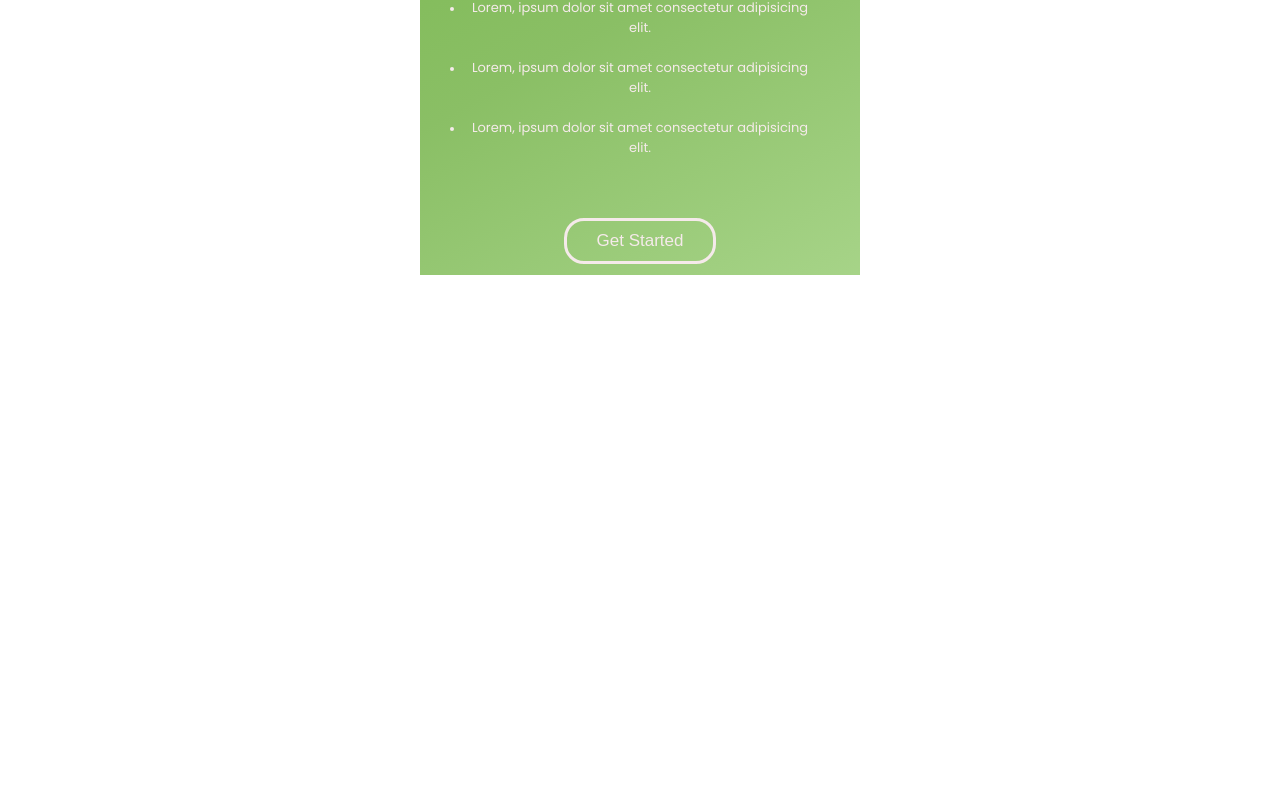
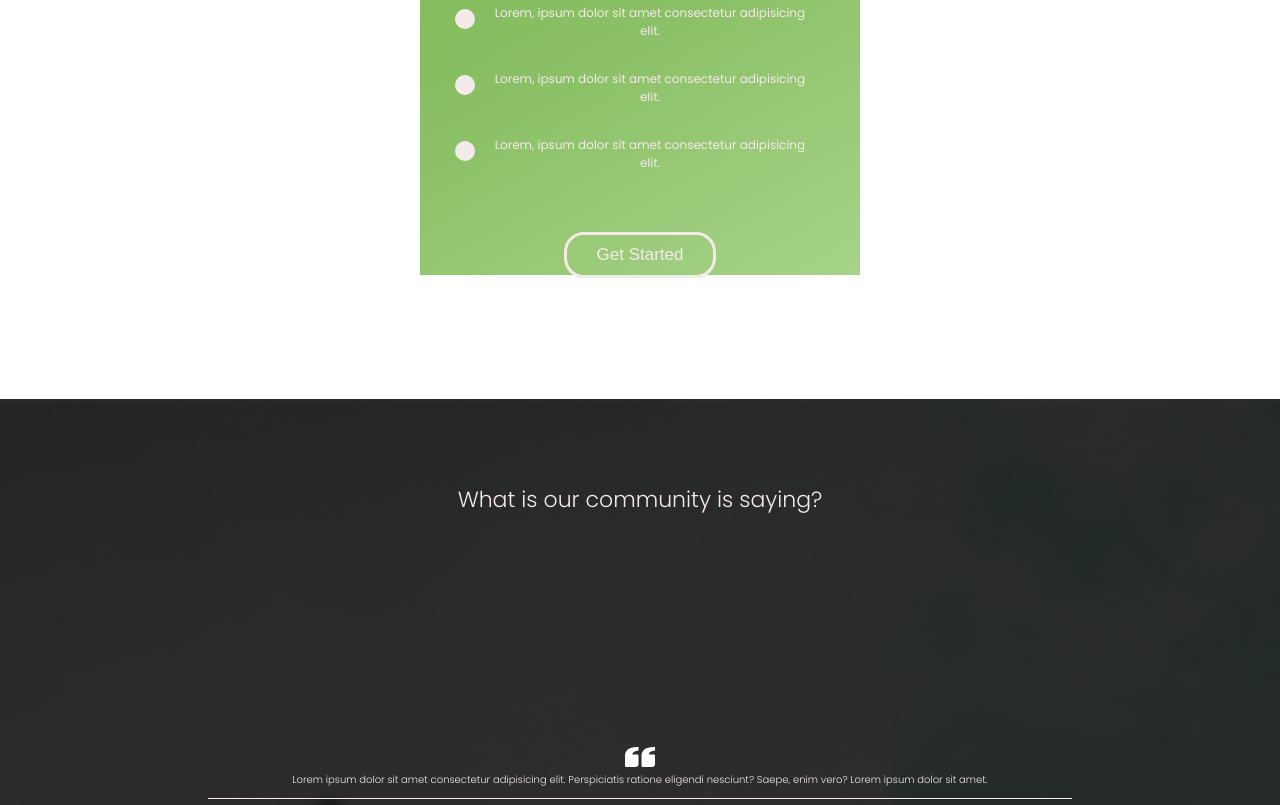
Before and after one commit to David-Henery4/Languisa, a website built with Parcel: page index.html in a window 1280 px wide. Shown: the part 3835-4640 px from the top of the page. Before the commit the page ends 4234 px from the top, so only its background shows below. Built offline with nearby package versions, Linux system fonts and the light colour scheme.

Commit message:
testimonial-setup

```diff
--- a/Sass/components/_card.scss
+++ b/Sass/components/_card.scss
@@ -1,55 +1,69 @@
-.card{
+.card {
   // background-color: green;
   height: 60rem;
   width: 100%;
-    position: relative;
   max-width: 440px;
   background-repeat: no-repeat;
   background-size: cover;
   color: $almost-white;
   // margin: 0 auto;
-    &__content{
+  &__content {
     width: 100%;
     height: 100%;
     padding: 15% 10% 5%;
   }
-    &__title{
+  &__title {
     font-weight: 300;
     font-size: 2.5rem;
   }
-    &__price{
+  &__price {
     font-size: 2.2rem;
     font-weight: 300;
   }
-    &__underline{
+  &__underline {
     height: 0.1rem;
     width: 75%;
     background-color: $almost-white;
-        text-align: center;
+    // text-align: center;
     margin: 1rem auto;
   }
-    &__list{
+  &__list {
     margin: 6rem 0;
-        &--item{
-            p{
-                font-size: 1.3rem;
+    list-style-position: inside;
+    &--item {
+      list-style-type: none;
+      position: relative;
+      margin-left: 2rem;
+      font-size: 1.2rem;
+      p {
+        display: inline;
+      }
+      &:before{
+        content: " ";
+        border: 1rem solid $almost-white;
+        border-radius: 99rem;
+        height: 0;
+        width: 0;
+        margin-top: .5rem;
+        margin-left:  -4rem;
+        position: absolute;
       }
     }
-        &--item:not(:first-child){
-            margin-top: 2rem;
+    &--item:not(:first-child) {
+      margin-top: 3rem;
     }
   }
-    &__btn{
+  &__btn {
     color: $almost-white;
     font-size: 1.7rem;
     border: 3px solid $almost-white;
   }
 }
 
-.pricing__cards--1{
+.pricing__cards--1 {
   background-image: url("/svgs/card-background-blue.svg");
 }
 
-.pricing__cards--2{
+.pricing__cards--2 {
   background-image: url("/svgs/card-background-green.svg");
 }
--- /dev/null
+++ b/Sass/layouts/_testimonial.scss
@@ -0,0 +1,23 @@
+.testimonial{
+    height: 90vh;
+    width: 100%;
+    padding: 5%;
+    text-align: center;
+    background-image: linear-gradient(rgba(0,0,0,.8), rgba(0,0,0,.8)), url("/images/testimonal-backgrounds.jpg");
+    background-repeat: no-repeat;
+    background-size: cover;
+    color: $almost-white;
+    font-weight: 300;
+    display: flex;
+    flex-direction: column;
+    justify-content: space-evenly;
+    &__title{
+        font-size: 2.2rem;
+        font-weight: 300;
+        // margin-bottom: auto;
+        margin: 2rem 0 auto;
+    }
+    &__slider{
+        margin-bottom: auto;
+    }
+}
--- a/Sass/styles.scss
+++ b/Sass/styles.scss
@@ -12,3 +12,4 @@
 @import "./layouts/about";
 @import "./layouts/stats";
 @import "./layouts/pricing";
+@import "./layouts/testimonial";
--- a/index.html
+++ b/index.html
@@ -139,7 +139,7 @@
 
                     <ul class="card__list">
                         <li class="card__list--item">
-                            <p>Lorem, ipsum dolor sit amet consectetur adipisicing elit.</p>
+                                <p>Lorem, ipsum dolor sit amet consectetur adipisicing elit.</p>
                         </li>
                         <li class="card__list--item">
                             <p>Lorem, ipsum dolor sit amet consectetur adipisicing elit.</p>
@@ -193,5 +193,25 @@
 
     </section>
 
+    <!-- TESTIMONIAL SECTION -->
+    <section class="testimonial">
+
+        <h4 class="testimonial__title">What is our community is saying?</h4>
+
+        <div class="testimonial__slider">
+
+            <div class="testimonial__slide slide--1">
+                <img class="testimonial__slide--marks" src="/svgs/quotation-marks.svg" alt="quotation-marks">
+                <p class="testimonial__slide--text">Lorem ipsum dolor sit amet consectetur adipisicing elit. Perspiciatis ratione eligendi nesciunt? Saepe, enim vero? Lorem ipsum dolor sit amet.</p>
+                <div class="card__underline"></div>
+                <p class="testimonial__slide--name">Malcom Bellucci</p>
+            </div>
+
+            <div class="testimonial__slider-dots"></div>
+
+        </div>
+
+    </section>
+
 </body>
 </html>
```
Lines whose indentation alone changed are shown as unchanged.
